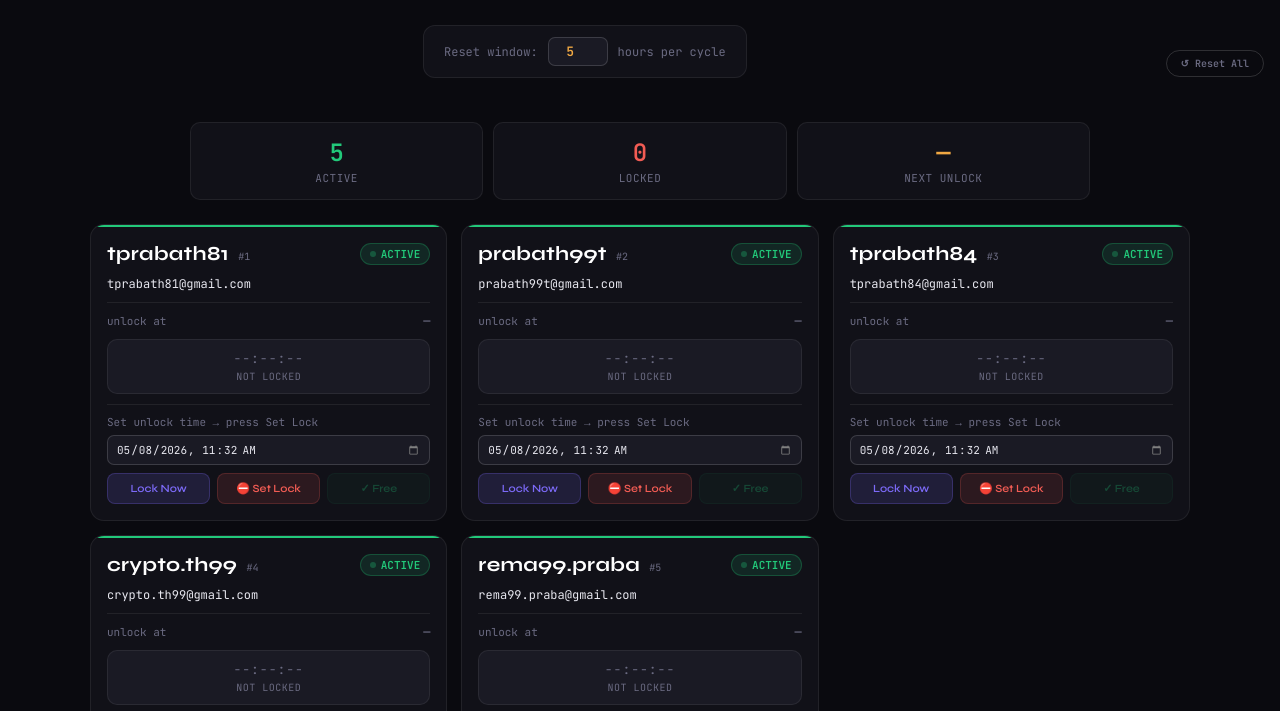
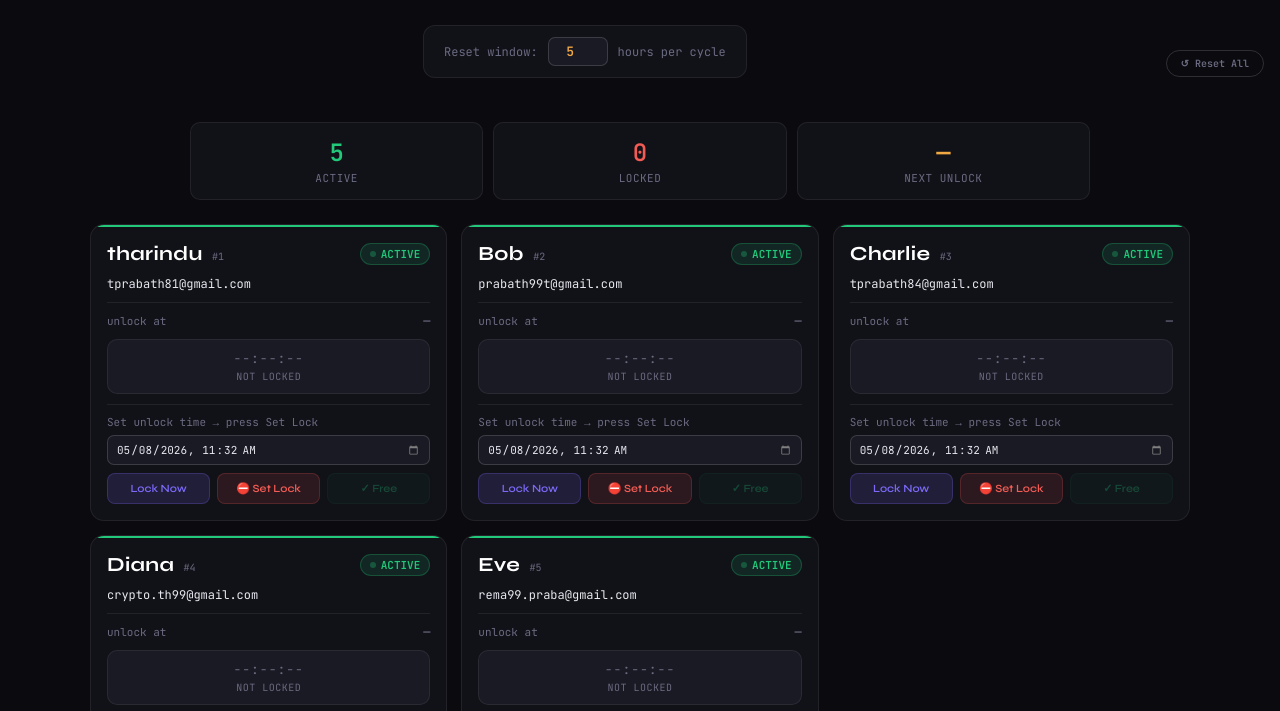
Before and after one commit to tharindu899/cloude_reach, a plain HTML site: page index.html in a window 1280 px wide. Shown: the part 89-800 px from the top of the page. Drawn offline with Linux system fonts and the light colour scheme.

Commit message:
name add

```diff
--- a/index.html
+++ b/index.html
@@ -297,7 +297,7 @@
             card.innerHTML=`
                 <div class="card-top">
                     <div>
-                        <span class="acct-num" id="acct-title-${i}">${escapeHtml(getDisplayName(acc.email))}</span>
+                        <span class="acct-num" id="acct-title-${i}">${escapeHtml(getDisplayName(acc.name))}</span>
                         <span class="acct-pos">#${i+1}</span>
                     </div>
                     <span class="status-badge badge-active" id="badge-${i}">
```
